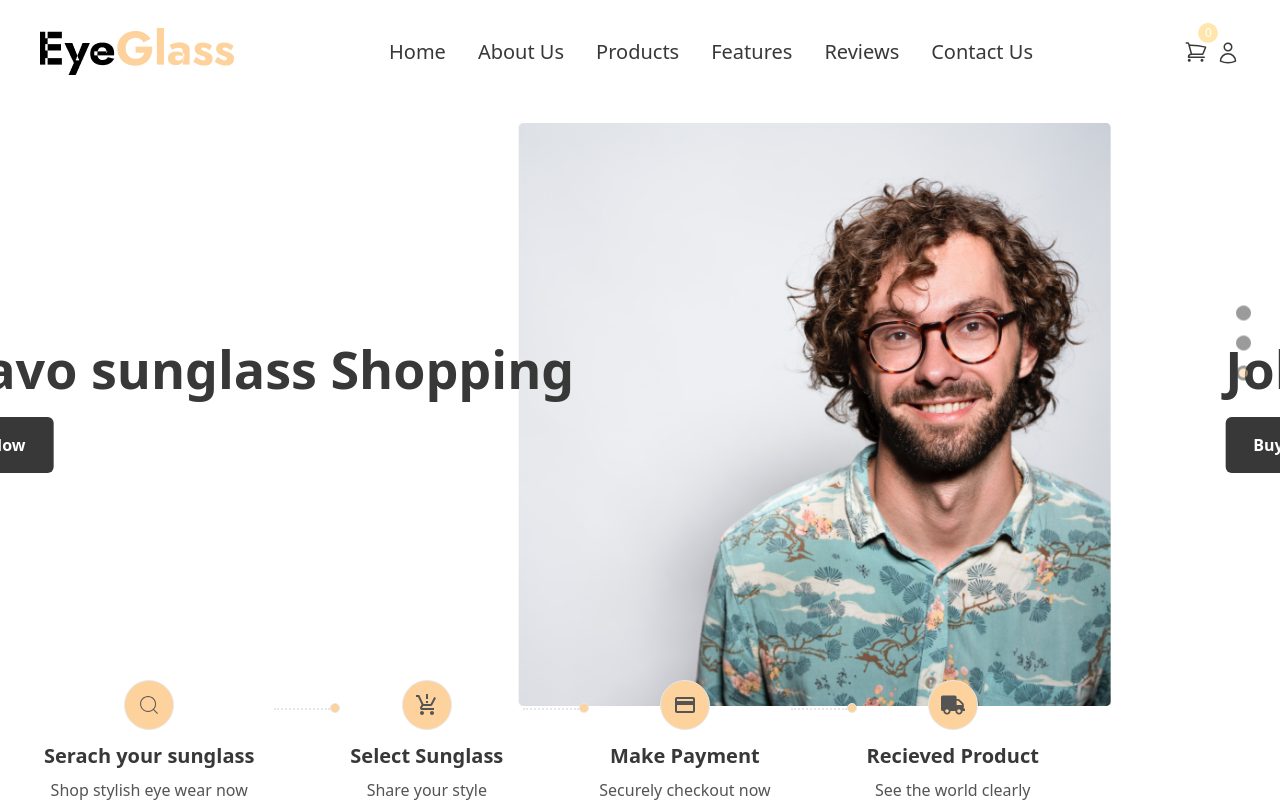
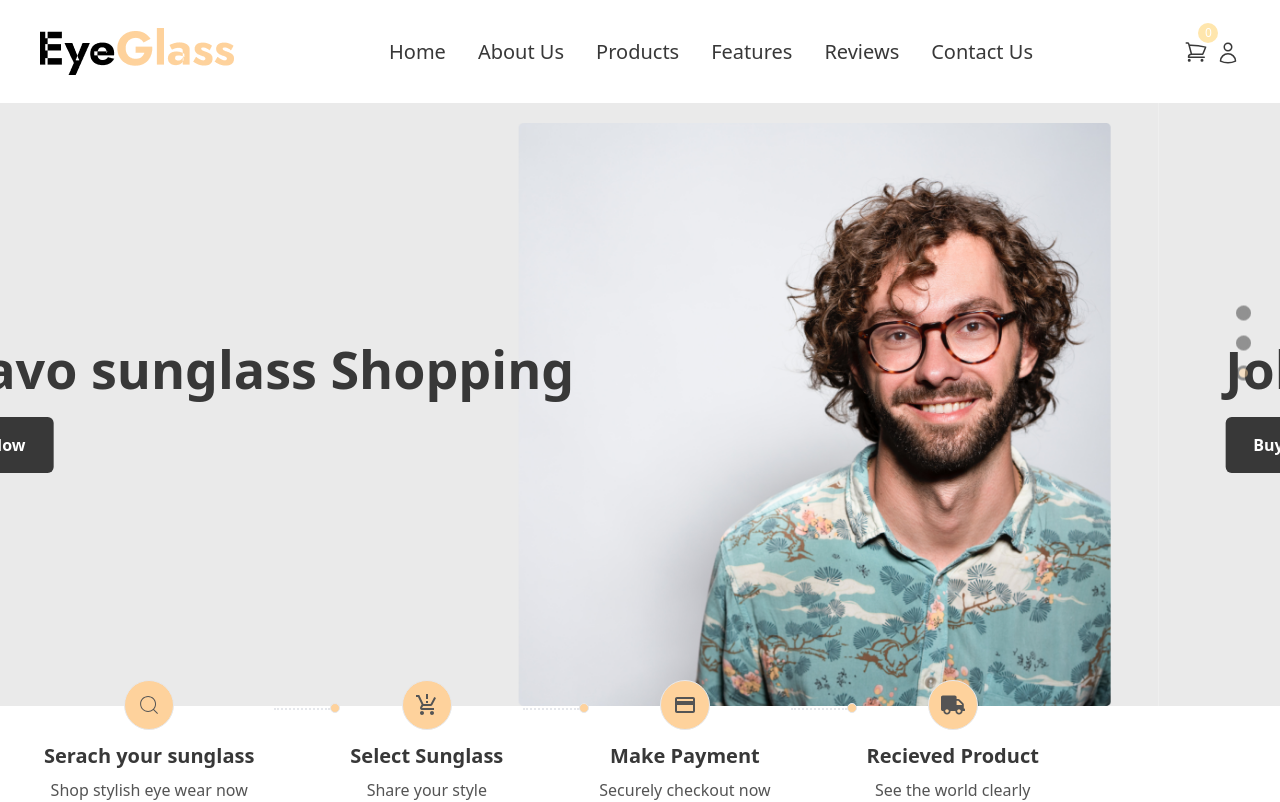
Before and after one commit to devcowsar/productsellapp, a React (Vite) app: page / in a window 1280 px wide. Shown: the top 802 px of the page. Built offline with nearby package versions, Linux system fonts and the light colour scheme.

Commit message:
fix: slide

```diff
--- a/src/Components/Slide.jsx
+++ b/src/Components/Slide.jsx
@@ -50,7 +50,7 @@ const Slide = () => {
       <div className="container mx-auto ">
         <Slider {...settings}>
           {slides.map((slide) => (
-            <div key={slide.id}>
+            <div key={slide.id} className="bg-[#EAEAEA]">
               <div className="grid md:grid-cols-2 grid-cols-1 content-center px-12 relative">
                 <div className=" flex self-center md:justify-center justify-start">
                   <div className="hero-content absolute  md:static">
```
